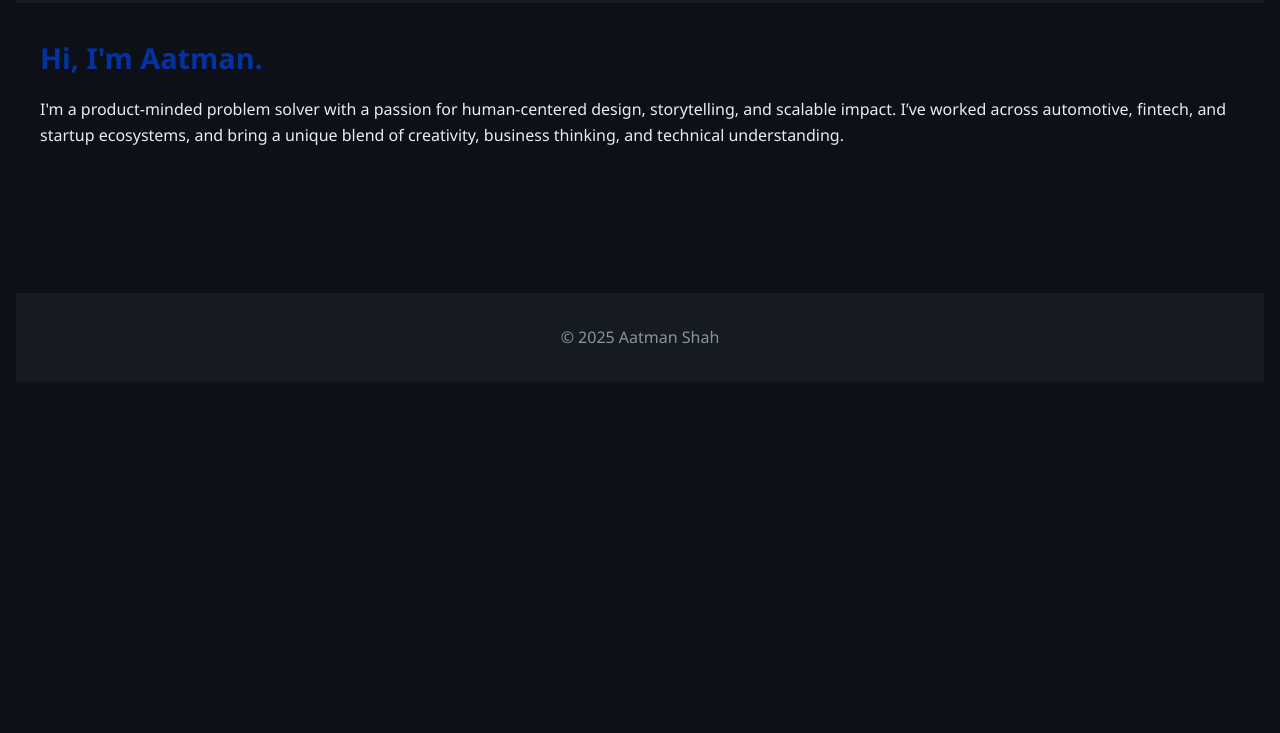
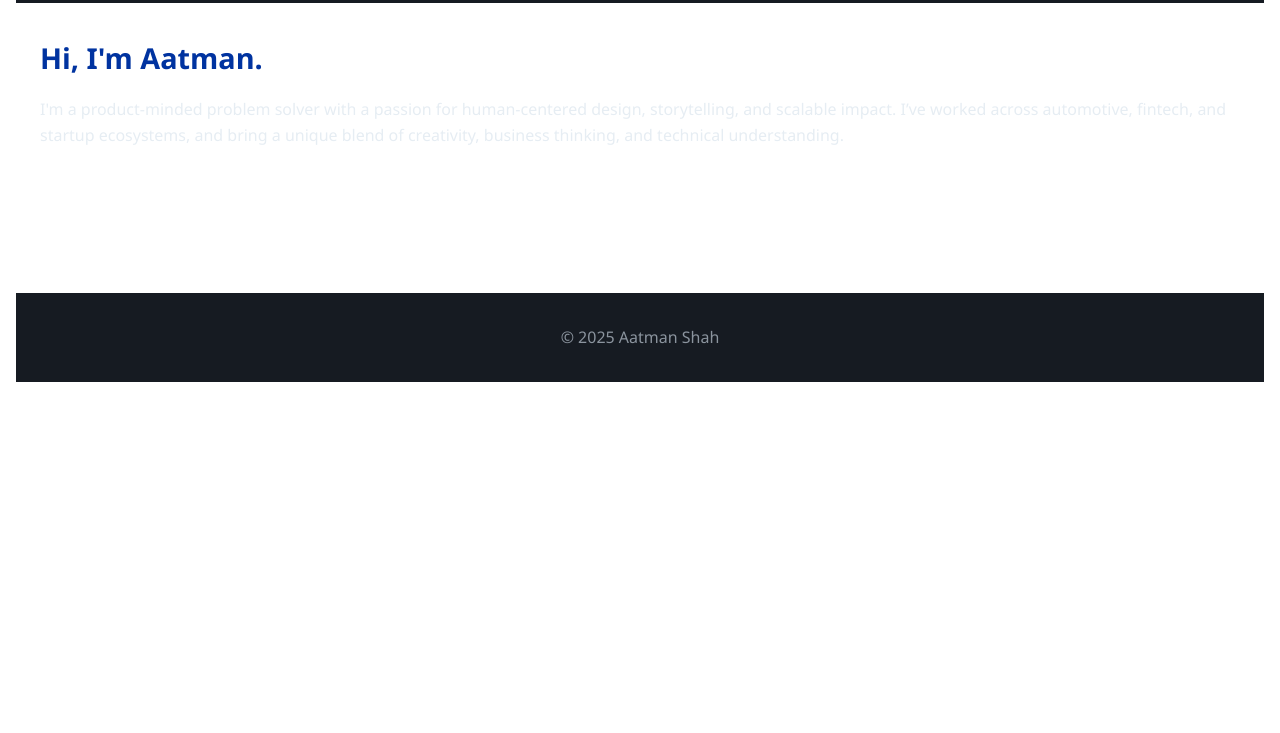
Before and after one commit to aatman151/aatman151.github.io, a plain HTML site: page index.html in a window 1280 px wide. Shown: the part 67-800 px from the top of the page. Drawn offline with Linux system fonts and the light colour scheme.

Commit message:
white background

```diff
--- a/style.css
+++ b/style.css
@@ -1,5 +1,5 @@
 :root {
-  --primary-bg: #0d1117;
+  --primary-bg: #ffffff;
   --secondary-bg: #161b22;
   --accent-blue: #0033A0; /* Toronto Maple Leafs blue */
   --text-light: #e6edf3;
```
